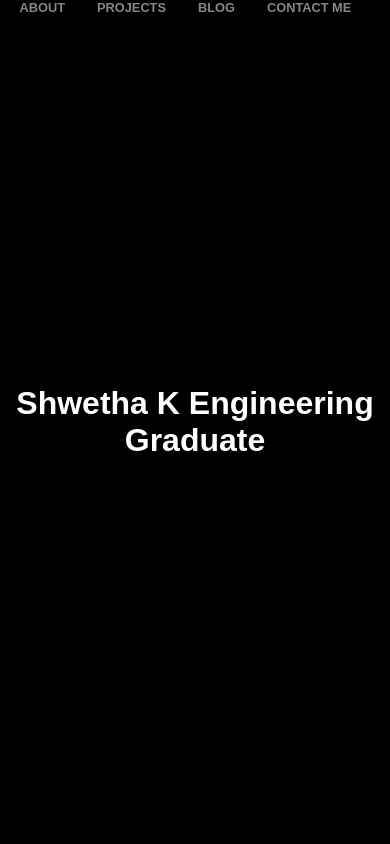
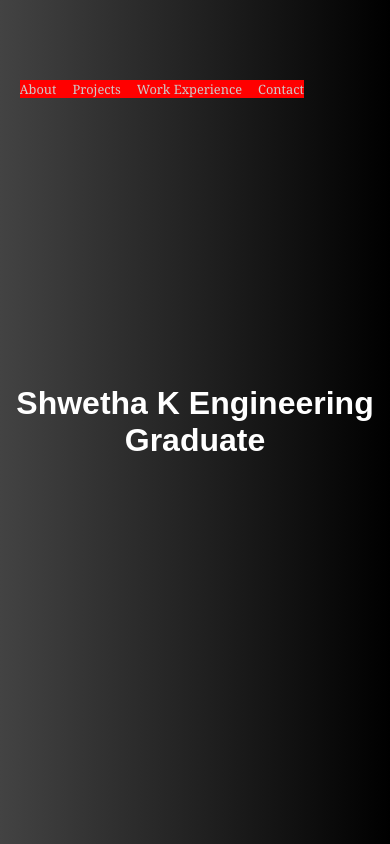
Before and after one commit to Shwetha-75/portfolio, a React (Create React App) app: page / in a window 390 px wide. Shown: the top 844 px of the page. Built offline with nearby package versions, Linux system fonts and the light colour scheme.

Commit message:
Navigation bar is fixed as modified its better now as responsive at all view port.

```diff
--- a/src/App.js
+++ b/src/App.js
@@ -3,6 +3,16 @@ import Main from "./Component/Main";
 
 // import animatedGirl from './assets/animated-girl.gif';
 function App() {
+
+  React.useEffect(() => {
+    // Detect if the device supports hover
+    const supportsHover = window.matchMedia('(hover: hover)').matches;
+
+    if (!supportsHover) {
+      // Remove the hover class if hover is not supported
+      document.body.classList.add('no-hover');
+    }
+  }, []);
   return (
     <div className="Main">
 
--- a/src/Component/CardContact/Card.jsx
+++ b/src/Component/CardContact/Card.jsx
@@ -5,7 +5,7 @@ import './card.css';
 const Card = ({ title, image, description }) => {
   return (
     <div className="card">
-      <img src={image} alt={title} className="card-image" />
+      {/* <img src={image} alt={title} className="card-image" /> */}
       <div className="card-content">
         <h2 className="card-title">{title}</h2>
         <p className="card-description">{description}</p>
--- a/src/Component/CardContact/card.css
+++ b/src/Component/CardContact/card.css
@@ -1,7 +1,7 @@
 /* src/Card.css */
 .card {
-    width: 100%;
-    max-width: 300px;
+
+  max-width: 30%;
   border: 1px solid #ddd;
   border-radius: 8px;
   overflow: hidden;
@@ -25,10 +25,28 @@
   }
 
   .card-title {
-    font-size: 1.5em;
+    font-size: 1rem;
     margin: 0;
   }
 
   .card-description {
     color: #555;
   }
+
+
+  @media(max-width:1024px)
+  {
+    .card{
+      max-width: 90%;
+      border: 1px solid #ddd;
+      border-radius: 8px;
+      overflow: hidden;
+      box-shadow: 0 4px 8px rgba(0, 0, 0, 0.1);
+
+      transition: transform 0.3s;
+    }
+  }
+
+  body{
+    overflow-y: auto;
+  }
--- a/src/Component/Main.jsx
+++ b/src/Component/Main.jsx
@@ -1,12 +1,13 @@
 import React, { useState } from "react";
 import { Link} from "react-scroll";
-import "./card.css"
+import "./card.css";
 // import Contact from "./ContactCards/Main";
 import Card from ".//CardContact/Card.jsx";
+import NavigationBar from "./NavigationBar/NavigationBar.jsx";
 export default function App() {
 
-  const[status,setStatus]=React.useState(false);
-  const [onHoverMail,setOnHoverMail]=React.useState(false);
+const[status,setStatus]=React.useState(false);
+const [onHoverMail,setOnHoverMail]=React.useState(false);
 const [onHoverLinkedIn,setOnHoverLinkedIn]=React.useState(false);
 const [onHoverLeetCode,setOnHoverLeetCode]=React.useState(false);
 const [onHoverHackerRank,setOnHoverHackerRank]=React.useState(false);
@@ -46,46 +47,10 @@ const handleOnClickGmail=()=>{
   return (
     <div className="App">
 
-      <header className="nav">
-        <Link
-                activeClass="active"
-                className="active"
-                smooth
-                spy
-                to="about"
-                onClick={() => handleSetActive("about")}>
-                ABOUT
-        </Link>
-        <Link
-                activeClass="active"
-                className="active"
-                smooth
-                spy
-                to="projects"
-                onClick={() => handleSetActive("projects")}>
-                PROJECTS
-        </Link>
-        <Link
-                activeClass="active"
-                className="active"
-                smooth
-                spy
-                to="blog"
-                onClick={() => handleSetActive("blog")}>
-                BLOG
-          </Link>
-          <Link
-                activeClass="active"
-                className="active"
-                smooth
-                spy
-                to="contact"
-                onClick={() => handleSetActive("contact")}>
-                CONTACT ME
-          </Link>
+     <NavigationBar
 
-
-      </header>
+      handleSetActive={handleSetActive}
+     />
 
 
       <section
@@ -165,8 +130,6 @@ const handleOnClickGmail=()=>{
           </li>
           <li onClick={handleOnClickGmail}>
 
-
-
            <div onMouseOver={()=>setOnHoverMail(true)} onMouseLeave={()=>setOnHoverMail(false)} className={onHoverMail?'google-tag-div--g':""} style={{display:'inline-flex'}}>G</div>
            <div onMouseOver={()=>setOnHoverMail(true)} onMouseLeave={()=>setOnHoverMail(false)} className={onHoverMail?'google-tag-div--o-1':""} style={{display:'inline-flex'}}>o</div>
            <div onMouseOver={()=>setOnHoverMail(true)} onMouseLeave={()=>setOnHoverMail(false)} className={onHoverMail?'google-tag-div--o':""} style={{display:'inline-flex'}}>o</div>
--- /dev/null
+++ b/src/Component/NavigationBar/NavigationBar.jsx
@@ -0,0 +1,53 @@
+import React from "react";
+import { Link} from "react-scroll";
+import "../NavigationBar/navigation.css";
+
+
+export default function NavigationBar(props) {
+
+
+
+
+  return (
+    <>
+    <header className="nav">
+        <Link
+                activeClass="active"
+                className="active"
+                smooth
+                spy
+                to="about"
+                onClick={() => {props.handleSetActive("about")}}>
+                About
+        </Link>
+        <Link
+                activeClass="active"
+                className="active"
+                smooth
+                spy
+                to="projects"
+                onClick={() => {props.handleSetActive("projects")}}>
+                Projects
+        </Link>
+        <Link
+                activeClass="active"
+                className="active"
+                smooth
+                spy
+                to="blog"
+                onClick={() => {props.handleSetActive("blog")}}>
+                Work Experience
+          </Link>
+          <Link
+                activeClass="active"
+                className="active"
+                smooth
+                spy
+                to="contact"
+                onClick={() => {props.handleSetActive("contact")}}>
+              Contact
+          </Link>
+      </header>
+    </>
+  )
+}
--- /dev/null
+++ b/src/Component/NavigationBar/navigation.css
@@ -0,0 +1,61 @@
+.nav {
+    cursor: pointer;
+    display: flex;
+    align-items: center;
+    position: fixed;
+    z-index: 9999;
+    gap:1rem;
+    margin-top:80px;
+    width: calc(100% - 1.5rem);
+    background-color:transparent;
+    color: rgb(204, 202, 202);
+    font-size:1.2rem;
+    font-family:Georgia, serif;
+    max-width: fit-content;
+    margin-left:5%;
+
+
+  }
+
+  .nav :hover{
+    transition: 0.9s all ease-in-out;
+    color:white;
+  }
+
+  .nav__container__actions ul {
+    display: flex;
+    gap: 1rem;
+    list-style: none;
+
+  }
+
+  .nav__container__actions li {
+    cursor: pointer;
+  }
+
+  .nav__container__actions li:hover {
+    text-decoration: underline;
+  }
+  *{
+    overflow: hidden;
+  }
+
+@media(max-width:768px){
+    .nav{
+        cursor: pointer;
+    display: flex;
+    align-items: center;
+    position: fixed;
+    z-index: 9999;
+    gap:1rem;
+    margin-top:80px;
+   max-width:100%;
+    background-color:transparent;
+    color: rgb(204, 202, 202);
+    font-size:1.4rem;
+    font-family:Georgia, serif;
+    max-width: fit-content;
+    background-color:red;
+
+    }
+}
--- a/src/index.css
+++ b/src/index.css
@@ -1,17 +1,15 @@
-body{
-    background-color: black;
-}
 
 .App {
     font-family: sans-serif;
     text-align: center;
     width:100%;
-    background: #000000;
+
+    background-image: linear-gradient(to right, #434343 0%, black 100%);
 
 
   }
   body {
-    background-color: #000000;
+
     width:100%;
     position:absolute;
   }
@@ -48,67 +46,6 @@ body{
   }
 
 
-  #projects{
-    backdrop-filter: blur(12px);
-    background: rgb(0, 0, 0);
-    color:white;
-    background: linear-gradient(90deg, rgbrgb(36, 7, 28) 0%, hsl(0, 0%, 0%) 100%);
-
-    background: -moz-linear-gradient(90deg, rgba(34, 1, 21, 0.883) 0%, rgb(0, 0, 0) 100%);
-
-    background: -webkit-linear-gradient(90deg, rgb(0, 0, 0) 0%, rgb(0, 0, 0) 100%);
-
-    filter: progid: DXImageTransform.Microsoft.gradient( startColorstr="#000328", endColorstr="#00458e", GradientType=1 );
-  }
-#blog{
-  backdrop-filter: blur(12px);
-  background: rgba(0, 0, 0, 0.999);
-  color:white;
-  background: linear-gradient(90deg, rgb(0, 34, 10) 0%, hsl(0, 0%, 0%) 100%);
-
-  background: -moz-linear-gradient(90deg, rgba(0, 0, 0, 0.883) 0%, rgb(0, 0, 0) 100%);
-
-  background: -webkit-linear-gradient(90deg, rgb(0, 0, 0) 0%, rgb(0, 0, 0) 100%);
-
-  filter: progid: DXImageTransform.Microsoft.gradient(startColorstr="#000328", endColorstr="#00458e", GradientType=1 );
-}
-.nav {
-    cursor: pointer;
-    display: flex;
-    align-items: center;
-    position: fixed;
-    z-index: 9999;
-    gap:2rem;
-    width: calc(100% - 1.5rem);
-    background-color:transparent;
-    color: rgb(135, 135, 135);
-    font-size: 1.6rem;
-    font-weight: bolder;;
-    margin-left: 5%;
-  }
-
-  .nav :hover{
-    transition: 0.9s all ease-in-out;
-    color:white;
-  }
-
-  .nav__container__actions ul {
-    display: flex;
-    gap: 1rem;
-    list-style: none;
-
-  }
-
-  .nav__container__actions li {
-    cursor: pointer;
-  }
-
-  .nav__container__actions li:hover {
-    text-decoration: underline;
-  }
-  *{
-    overflow: hidden;
-  }
 
   @media(max-width:1024px)
   {
@@ -119,7 +56,8 @@ body{
 body {
   margin: 0;
   font-family: Arial, sans-serif;
-  background-color: #f4f4f4;
+  background-image: linear-gradient(to right, #434343 0%, black 100%);
+
 }
 
 .app {
@@ -135,6 +73,9 @@ body {
   .app {
     justify-content: space-between;
   }
+  .nav{
+
+  }
 }
 
 @media (max-width: 768px) {
@@ -144,14 +85,3 @@ body {
     align-items: center;
   }
 }
-@media(hover:none){
-  .Main:hover {
-    transform: none;
-    background-color: initial;
-  }
-}
-
-.Main:focus {
-  outline: none;
-  background-color: initial;
-}
```
Also changed, not shown: src/Component/card.css (+4 -9 lines). Lines whose indentation alone changed are shown as unchanged.
